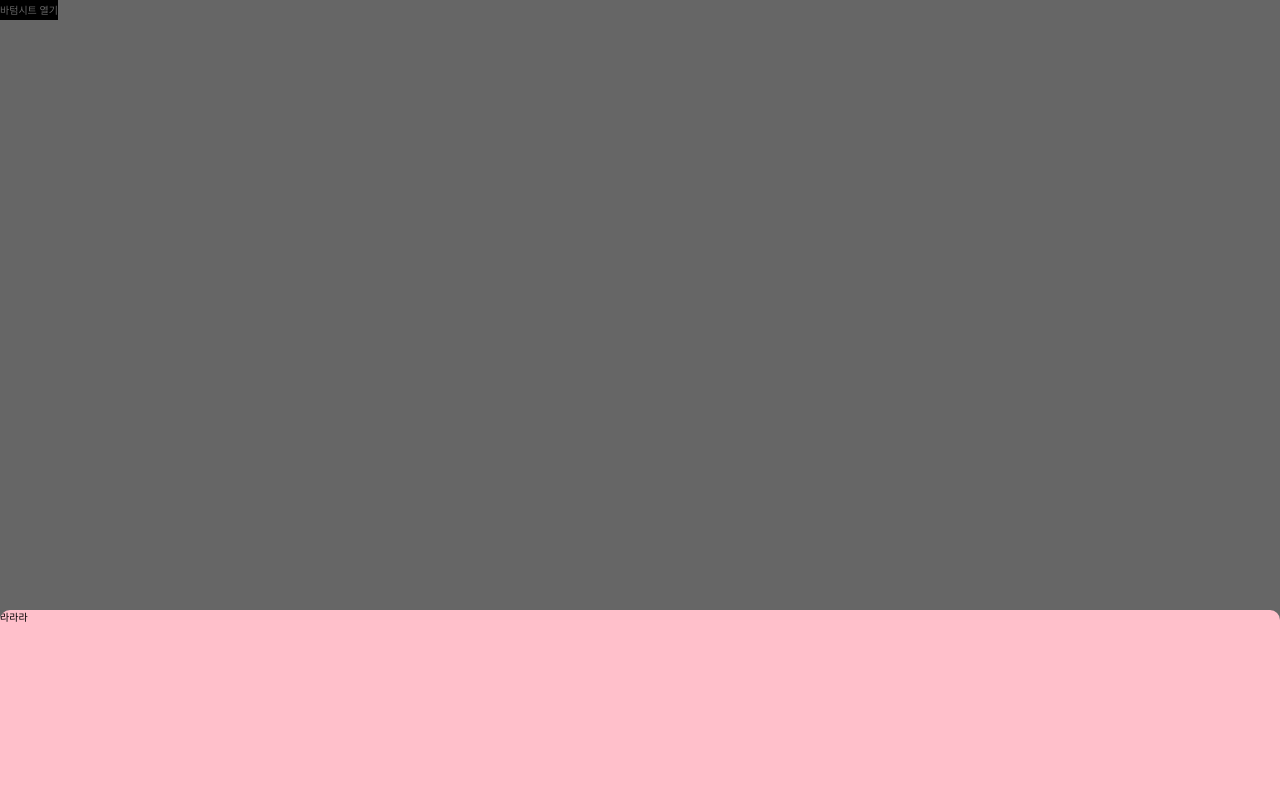
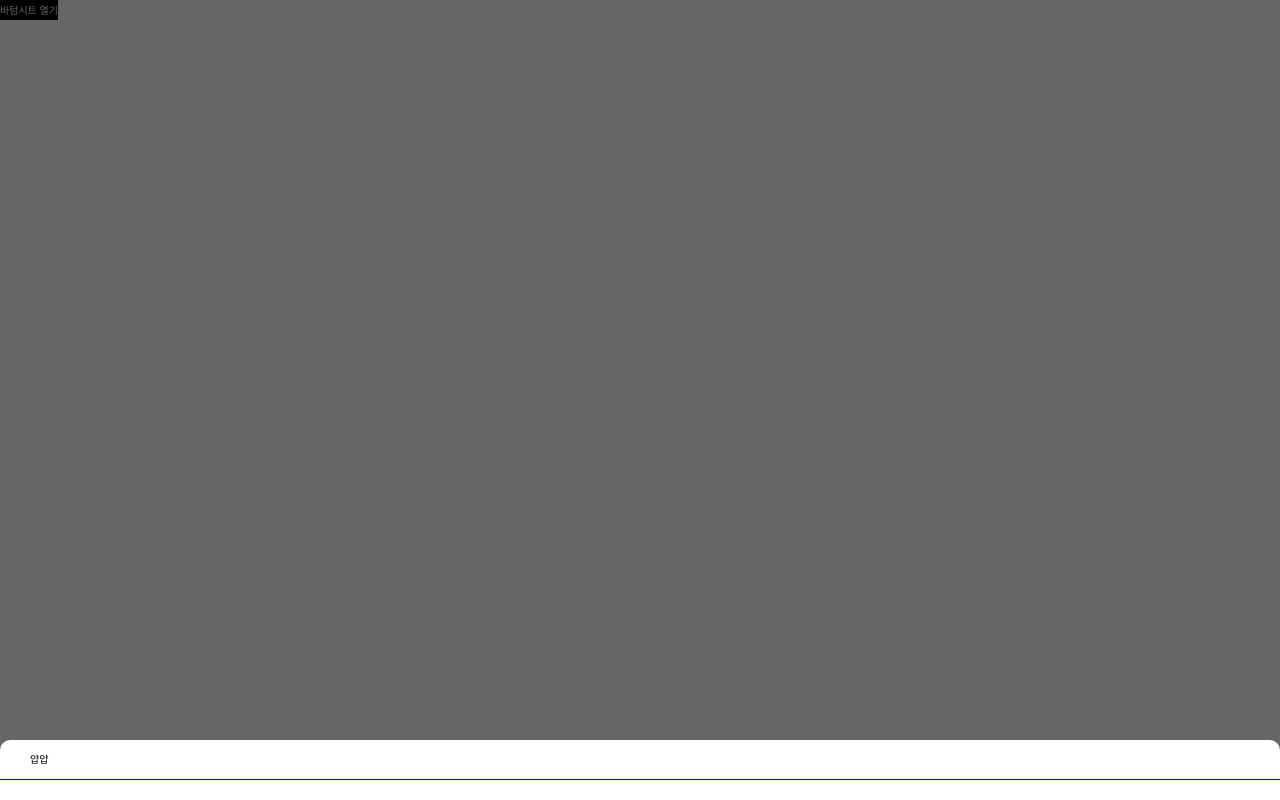
Before and after one commit to depromeet/pingpong-client, a Next.js app: page /playground in a window 1280 px wide. Both pictures are taken after a click on the button "바텀시트 열기". Built offline with nearby package versions, Linux system fonts and the light colour scheme; a web font is replaced by a local one.

Commit message:
:sparkles: feat: Add height change by bottom sheet children

```diff
--- a/src/components/common/BottomSheet.tsx
+++ b/src/components/common/BottomSheet.tsx
@@ -35,11 +35,8 @@ const DimmedBackdrop = styled.div`
   height: 100%;
 
   background-color: rgba(0, 0, 0, 0.6);
-
   overflow: hidden;
 `;
-
-const HIGHT = 190;
 
 const CotentWrapper = styled.div`
   position: absolute;
@@ -48,29 +45,29 @@ const CotentWrapper = styled.div`
   z-index: 1000;
 
   width: 100%;
-  height: ${HIGHT}px;
 
-  background-color: pink;
+  background-color: white;
   border-radius: 1rem 1rem 0 0;
-  overflow-y: scroll;
+  overflow-y: auto;
 `;
 
-const defaultEasing = [0.6, -0.05, 0.01, 0.99];
+// MEMO: framer에서 사용되던 tranmsition 값
+// const defaultEasing = [0.6, -0.05, 0.01, 0.99];
 
-const bottomSheetVariants = {
-  initial: {
-    y: 0,
-    transition: { duration: 0.6, ease: defaultEasing },
-    willChange: 'transform',
-  },
-  animate: {
-    y: '-100%',
-    transition: { duration: 0.6, ease: defaultEasing },
-    willChange: 'transform',
-  },
-  exit: {
-    y: 0,
-    transition: { duration: 0.6, ease: defaultEasing },
-    willChange: 'transform',
-  },
-};
+// const bottomSheetVariants = {
+//   initial: {
+//     y: 0,
+//     transition: { duration: 0.6, ease: defaultEasing },
+//     willChange: 'transform',
+//   },
+//   animate: {
+//     y: '-100%',
+//     transition: { duration: 0.6, ease: defaultEasing },
+//     willChange: 'transform',
+//   },
+//   exit: {
+//     y: 0,
+//     transition: { duration: 0.6, ease: defaultEasing },
+//     willChange: 'transform',
+//   },
+// };
--- a/src/pages/playground.tsx
+++ b/src/pages/playground.tsx
@@ -9,7 +9,9 @@ const Playground = () => {
   return (
     <div>
       <BottomSheet isShowing={isShowing} handleClose={() => setIsShowing(false)}>
-        라라라
+        <OptionList>
+          <OptionItem>얍얍</OptionItem>
+        </OptionList>
       </BottomSheet>
       <TestButton onClick={() => setIsShowing(true)}>바텀시트 열기</TestButton>
     </div>
@@ -23,3 +25,12 @@ const TestButton = styled.button`
   color: white;
   height: 2rem;
 `;
+
+const OptionList = styled.ul`
+  margin-bottom: 2rem;
+`;
+
+const OptionItem = styled.li`
+  padding: 1.2rem 3rem;
+  border-bottom: 0.1rem solid blue;
+`;
```
